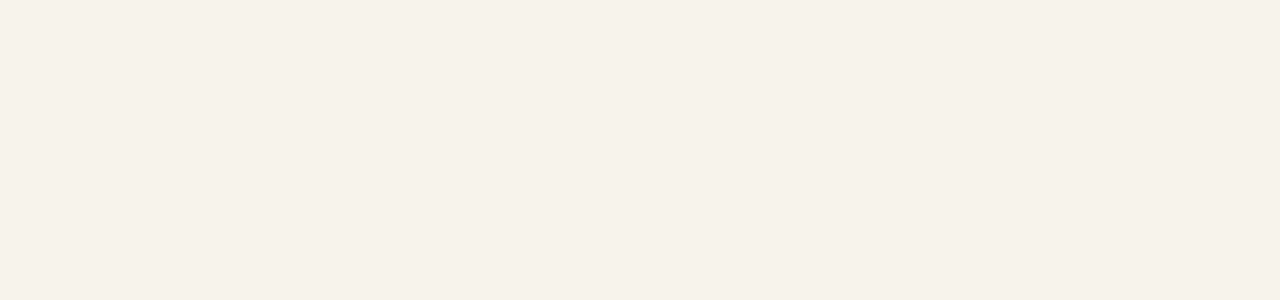
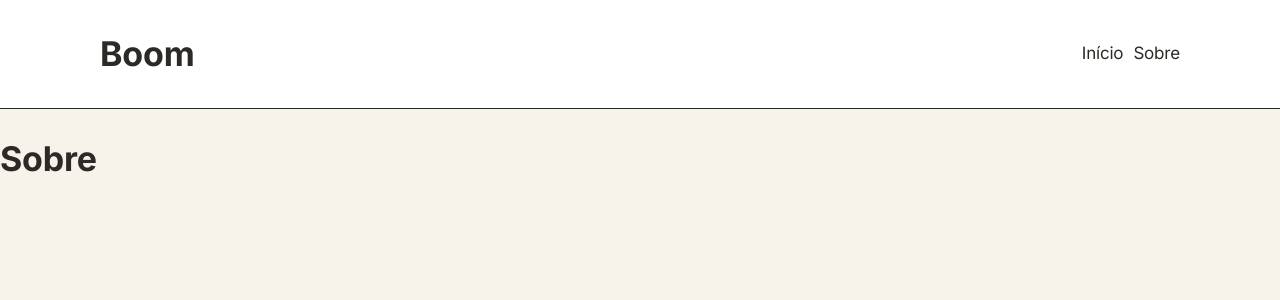
Before and after one commit to balzaNeli/boom-social-media, a React (Vite) app: page /sobre in a window 1280 px wide. Before the commit this address had no page. Shown: the top 300 px of the page. Built offline with nearby package versions, Linux system fonts and the light colour scheme.

Commit message:
feat: routes and 'sobre'

```diff
--- a/src/App.tsx
+++ b/src/App.tsx
@@ -1,12 +1,14 @@
 import "./App.css";
 import Home from "./pages/Home";
 import { BrowserRouter, Routes, Route } from "react-router-dom";
+import Sobre from "./pages/Sobre";
 function App() {
   return (
     <>
       <BrowserRouter>
         <Routes>
           <Route path="/" element={<Home />} />
+          <Route path="/sobre" element={<Sobre />} />
         </Routes>
       </BrowserRouter>
     </>
--- a/src/components/Header/Header.tsx
+++ b/src/components/Header/Header.tsx
@@ -1,5 +1,5 @@
 import './Header.css'
-
+import { Link } from 'react-router-dom';
 export default function Header(){
     return(
         <>
@@ -12,9 +12,11 @@ export default function Header(){
 
                 <nav className='header-nav'>
                     <ul>
-                        <li><a href="#home">Início</a></li>
+                        <li><Link to="/">Início</Link></li>
+                        <li><Link to="/sobre">Sobre</Link></li>
                     </ul>
                 </nav>
+
 
 
 
--- a/src/pages/Sobre.tsx
+++ b/src/pages/Sobre.tsx
@@ -0,0 +1,11 @@
+import Header from "../components/Header/Header";
+
+
+export default function Sobre(){
+    return(
+        <>
+        <Header/>
+        <h1>Sobre</h1>
+        </>
+    )
+}
```
